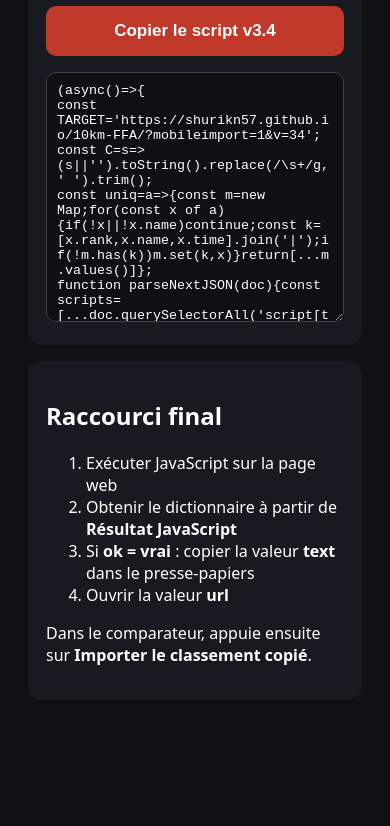
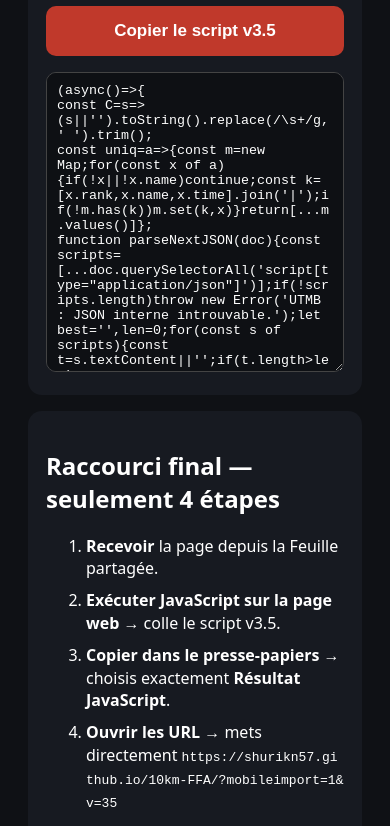
Before and after one commit to ShurikN57/10km-FFA, a plain HTML site: page Installer_Raccourci_iPhone.html in a window 390 px wide. Shown: the part 228-1054 px from the top of the page. Before the commit the page ends 972 px from the top, so only its background shows below. Drawn offline with Linux system fonts and the light colour scheme.

Commit message:
Simplify iPhone shortcut v3.5

```diff
--- a/Installer_Raccourci_iPhone.html
+++ b/Installer_Raccourci_iPhone.html
@@ -1,9 +1,15 @@
-<!doctype html><html lang="fr"><head><meta charset="utf-8"><meta name="viewport" content="width=device-width,initial-scale=1"><title>Raccourci iPhone v3.4</title><style>body{font-family:system-ui;background:#0f1115;color:#fff;padding:20px}.card{max-width:760px;margin:16px auto;background:#171a21;padding:18px;border-radius:14px}button{width:100%;padding:15px;border:0;border-radius:10px;background:#c0392b;color:#fff;font-weight:800;font-size:17px}textarea{width:100%;height:250px;background:#0e1014;color:#fff;border:1px solid #444;border-radius:10px;padding:10px;box-sizing:border-box}</style></head><body><div class="card"><h1>Importer vers Comparateur — v3.4</h1><button id="copy">Copier le script v3.4</button><p id="msg"></p><textarea id="code" readonly>(async()=>{
-const TARGET='https://shurikn57.github.io/10km-FFA/?mobileimport=1&v=34';
+<!doctype html><html lang="fr"><head><meta charset="utf-8"><meta name="viewport" content="width=device-width,initial-scale=1"><title>Raccourci iPhone v3.5</title><style>body{font-family:system-ui;background:#0f1115;color:#fff;padding:20px}.card{max-width:760px;margin:16px auto;background:#171a21;padding:18px;border-radius:14px}button{width:100%;padding:15px;border:0;border-radius:10px;background:#c0392b;color:#fff;font-weight:800;font-size:17px}textarea{width:100%;height:300px;background:#0e1014;color:#fff;border:1px solid #444;border-radius:10px;padding:10px;box-sizing:border-box}li{margin:10px 0;line-height:1.4}code{word-break:break-all}</style></head><body><div class="card"><h1>Importer vers Comparateur — v3.5</h1><button id="copy">Copier le script v3.5</button><p id="msg"></p><textarea id="code" readonly>(async()=>{
 const C=s=>(s||'').toString().replace(/\s+/g,' ').trim();
 const uniq=a=>{const m=new Map;for(const x of a){if(!x||!x.name)continue;const k=[x.rank,x.name,x.time].join('|');if(!m.has(k))m.set(k,x)}return[...m.values()]};
 function parseNextJSON(doc){const scripts=[...doc.querySelectorAll('script[type="application/json"]')];if(!scripts.length)throw new Error('UTMB : JSON interne introuvable.');let best='',len=0;for(const s of scripts){const t=s.textContent||'';if(t.length>len){best=t;len=t.length}}if(!best)throw new Error('UTMB : JSON interne vide.');return JSON.parse(best)}
 function utmbRows(j){const arr=j?.props?.pageProps?.results?.results;if(!Array.isArray(arr))return[];return arr.map(x=>({rank:String(x.rank??''),time:C(x.time),name:C(x.fullname),sex:x.gender==='F'?'F':x.gender==='H'?'M':C(x.gender),category:C(x.ageGroup),uri:C(x.runnerUri),nationality:C(x.nationality),score:x.index==null?'':String(x.index)})).filter(x=>x.rank&&x.name&&x.time)}
 async function scanUTMB(){const first=parseNextJSON(document),res=first?.props?.pageProps?.results||{},total=Number(res.nbHits||0),limit=Number(res.limit||25)||25,pages=Math.max(1,Math.ceil(total/limit)),curUrl=new URL(location.href),cur=Number(curUrl.searchParams.get('page')||1),base=new URL(curUrl.href);base.searchParams.delete('page');const all=[...utmbRows(first)],jobs=[];for(let p=1;p<=pages;p++){if(p===cur)continue;jobs.push((async()=>{const u=new URL(base.href);if(p>1)u.searchParams.set('page',String(p));const controller=new AbortController(),timer=setTimeout(()=>controller.abort(),6500);try{const r=await fetch(u.href,{credentials:'include',cache:'no-store',signal:controller.signal});if(!r.ok)throw new Error('HTTP '+r.status);const d=new DOMParser().parseFromString(await r.text(),'text/html');return utmbRows(parseNextJSON(d))}finally{clearTimeout(timer)}})())}const settled=await Promise.allSettled(jobs);for(const x of settled)if(x.status==='fulfilled')all.push(...x.value);const rows=uniq(all).sort((a,b)=>(+a.rank||999999)-(+b.rank||999999));if(total&&rows.length<Math.max(25,Math.floor(total*0.85)))throw new Error('UTMB : collecte incomplète ('+rows.length+'/'+total+'). Relance le raccourci.');return rows}
 function scanGoTiming(){const lines=(document.body?.innerText||'').split(/\n+/).map(C).filter(Boolean),out=[],rankRe=/^(\d{1,5})\.$/,timeRe=/^(?:\d{1,2}:)?\d{1,2}:\d{2}$/;for(let i=0;i<lines.length;i++){const rm=lines[i].match(rankRe);if(!rm)continue;const rank=rm[1],name=lines[i+1]||'';if(!/[A-Za-zÀ-ÿ]{2,}/.test(name))continue;let time='',cat='',sex='',end=-1;for(let j=i+2;j<=Math.min(lines.length-1,i+7);j++){const v=lines[j];if(/Homme|Femme|Male|Female/i.test(v)){cat=v;sex=/Femme|Female/i.test(v)?'F':'M'}if(timeRe.test(v)){time=v;end=j;break}}if(!time)continue;out.push({rank,time,name,sex,category:cat,uri:'',nationality:'',score:''});i=end}return uniq(out)}
-const host=location.hostname.toLowerCase();let source='',rows=[];if(host.includes('utmb.world')){source='UTMB';rows=await scanUTMB()}else if(host.includes('gotiming.fr')){source='GoTiming';rows=scanGoTiming()}else{completion(JSON.stringify({ok:false,error:'Site non reconnu. Ouvre UTMB ou GoTiming.'}));return}if(!rows.length){completion(JSON.stringify({ok:false,error:'Aucun participant reconnu.'}));return}const payload={v:4,s:source,r:rows.map(x=>[x.rank,x.time,x.name,x.sex,x.category,x.uri,x.nationality,x.score])};completion(JSON.stringify({ok:true,url:TARGET,text:JSON.stringify(payload),count:rows.length,source}))})().catch(e=>completion(JSON.stringify({ok:false,error:e.name==='AbortError'?'Délai réseau dépassé. Relance le raccourci.':e.message})));</textarea></div><div class="card"><h2>Raccourci final</h2><ol><li>Exécuter JavaScript sur la page web</li><li>Obtenir le dictionnaire à partir de <b>Résultat JavaScript</b></li><li>Si <b>ok = vrai</b> : copier la valeur <b>text</b> dans le presse-papiers</li><li>Ouvrir la valeur <b>url</b></li></ol><p>Dans le comparateur, appuie ensuite sur <b>Importer le classement copié</b>.</p></div><script>document.getElementById('copy').onclick=async()=>{const t=document.getElementById('code').value;await navigator.clipboard.writeText(t);document.getElementById('msg').textContent='Script v3.4 copié.'}</script></body></html>
+const host=location.hostname.toLowerCase();let source='',rows=[];
+if(host.includes('utmb.world')){source='UTMB';rows=await scanUTMB()}
+else if(host.includes('gotiming.fr')){source='GoTiming';rows=scanGoTiming()}
+else throw new Error('Site non reconnu. Ouvre UTMB ou GoTiming.');
+if(!rows.length)throw new Error('Aucun participant reconnu.');
+const payload={v:4,s:source,r:rows.map(x=>[x.rank,x.time,x.name,x.sex,x.category,x.uri,x.nationality,x.score])};
+completion(JSON.stringify(payload));
+})().catch(e=>completion(JSON.stringify({v:4,s:'ERREUR',r:[],error:e.name==='AbortError'?'Délai réseau dépassé. Relance le raccourci.':e.message})));</textarea></div><div class="card"><h2>Raccourci final — seulement 4 étapes</h2><ol><li><b>Recevoir</b> la page depuis la Feuille partagée.</li><li><b>Exécuter JavaScript sur la page web</b> → colle le script v3.5.</li><li><b>Copier dans le presse-papiers</b> → choisis exactement <b>Résultat JavaScript</b>.</li><li><b>Ouvrir les URL</b> → mets directement <code>https://shurikn57.github.io/10km-FFA/?mobileimport=1&v=35</code></li></ol><p><b>Supprime l’étape « Obtenir le dictionnaire » et toute extraction de clé text/url.</b></p><p>Dans le comparateur, appuie ensuite sur <b>Importer le classement copié</b>.</p></div><script>document.getElementById('copy').onclick=async()=>{const t=document.getElementById('code').value;await navigator.clipboard.writeText(t);document.getElementById('msg').textContent='Script v3.5 copié.'}</script></body></html>
```
